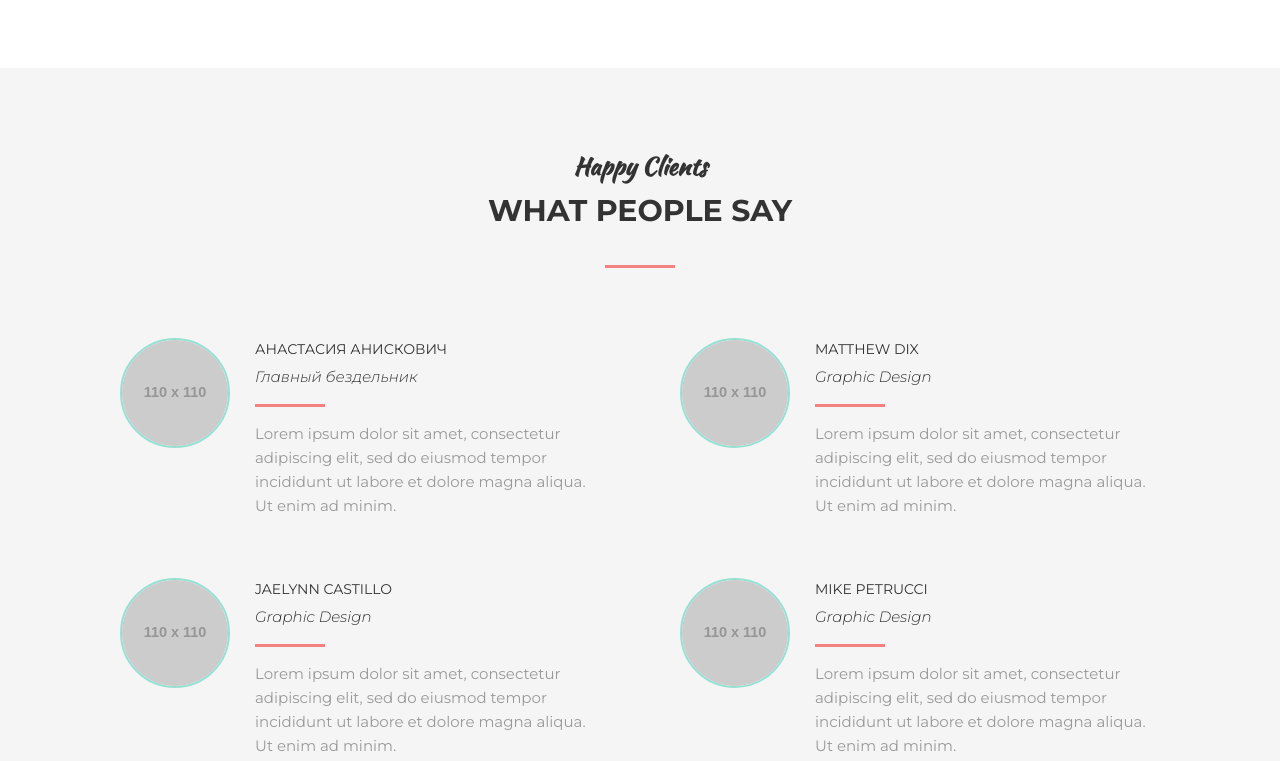
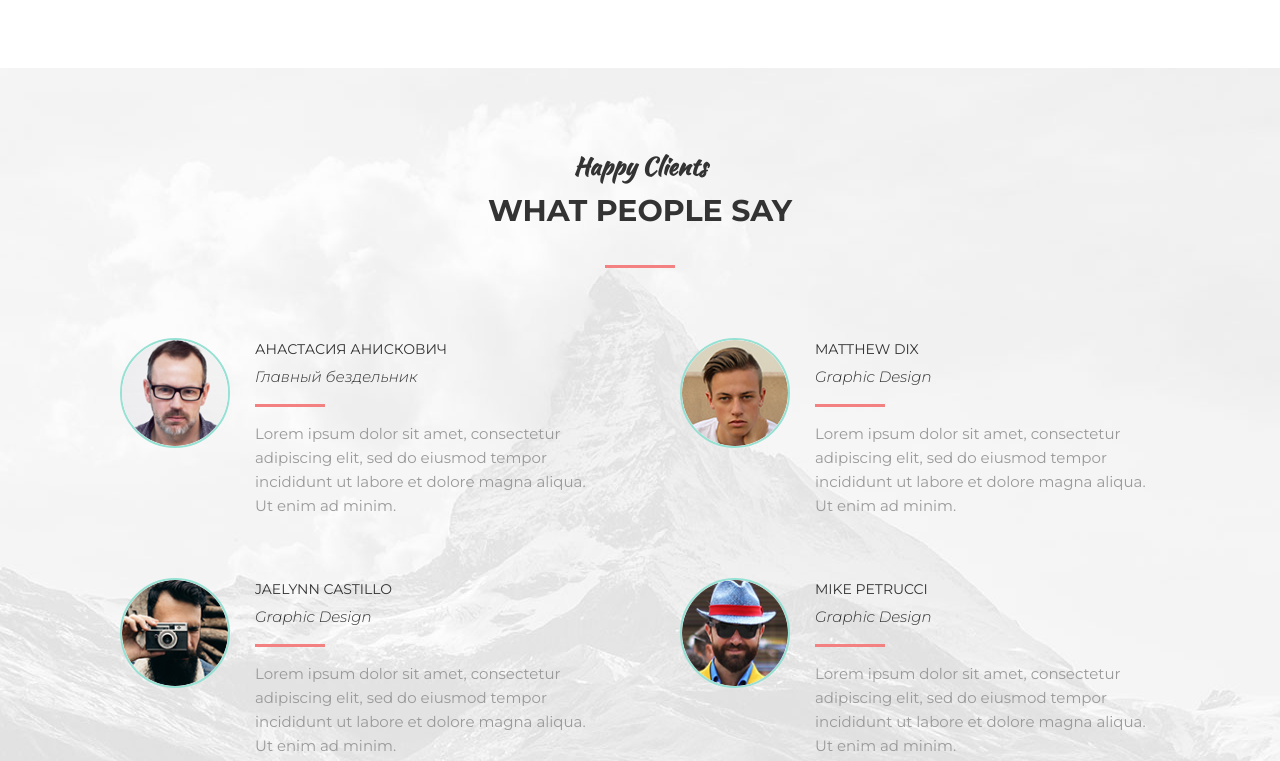
Before and after one commit to egorystuff/MOGO_web, a plain HTML site: page index.html in a window 1280 px wide. Shown: the part 6875-7636 px from the top of the page. Drawn offline with Linux system fonts and the light colour scheme; placeholder pictures from the web are drawn by us.

Commit message:
new commit for block11

```diff
--- a/access/css/style.css
+++ b/access/css/style.css
@@ -240,7 +240,9 @@ hr {
 }
 
 .section--clients {
-  background-color: #f5f5f5;
+  background: #f5f5f5 url('../images/clients/back.jpg') center no-repeat;
+  -webkit-background-size: cover;
+  background-size: cover;
 }
 
 .section_header {
--- a/index.html
+++ b/index.html
@@ -621,7 +621,7 @@
           <div class="clients_item">
             <img
               class="clients_photo"
-              src="http://via.placeholder.com/110"
+              src="access/images/clients/1.png"
               alt=""
             />
             <div class="clients_content">
@@ -637,7 +637,7 @@
           <div class="clients_item">
             <img
               class="clients_photo"
-              src="http://via.placeholder.com/110"
+              src="access/images/clients/2.png"
               alt=""
             />
             <div class="clients_content">
@@ -653,7 +653,7 @@
           <div class="clients_item">
             <img
               class="clients_photo"
-              src="http://via.placeholder.com/110"
+              src="access/images/clients/3.png"
               alt=""
             />
             <div class="clients_content">
@@ -669,7 +669,7 @@
           <div class="clients_item">
             <img
               class="clients_photo"
-              src="http://via.placeholder.com/110"
+              src="access/images/clients/4.png"
               alt=""
             />
             <div class="clients_content">
```
Also changed, not shown: access/images/clients/1.png (added), access/images/clients/2.png (added), access/images/clients/3.png (added), access/images/clients/4.png (added), access/images/clients/back.jpg (added).
